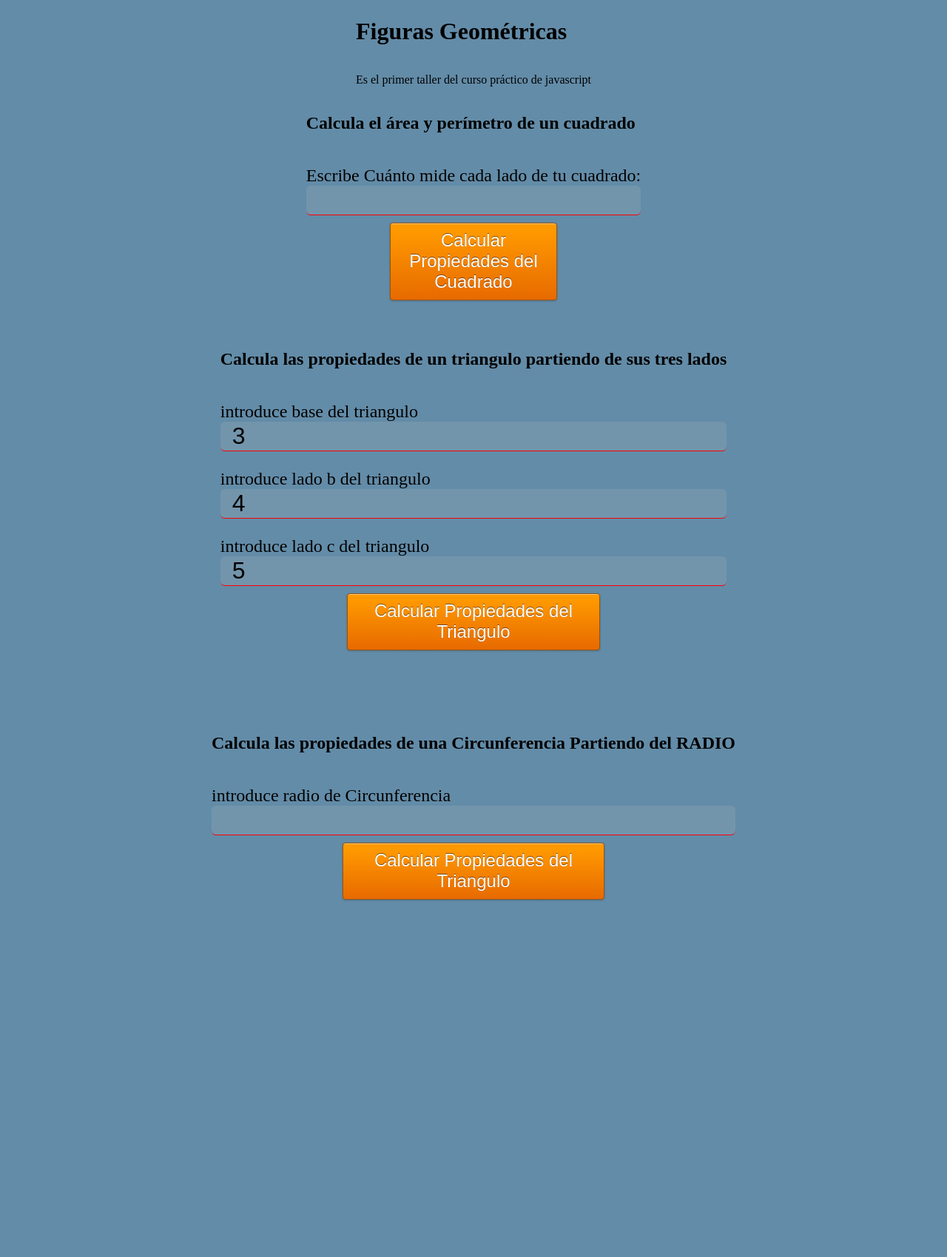
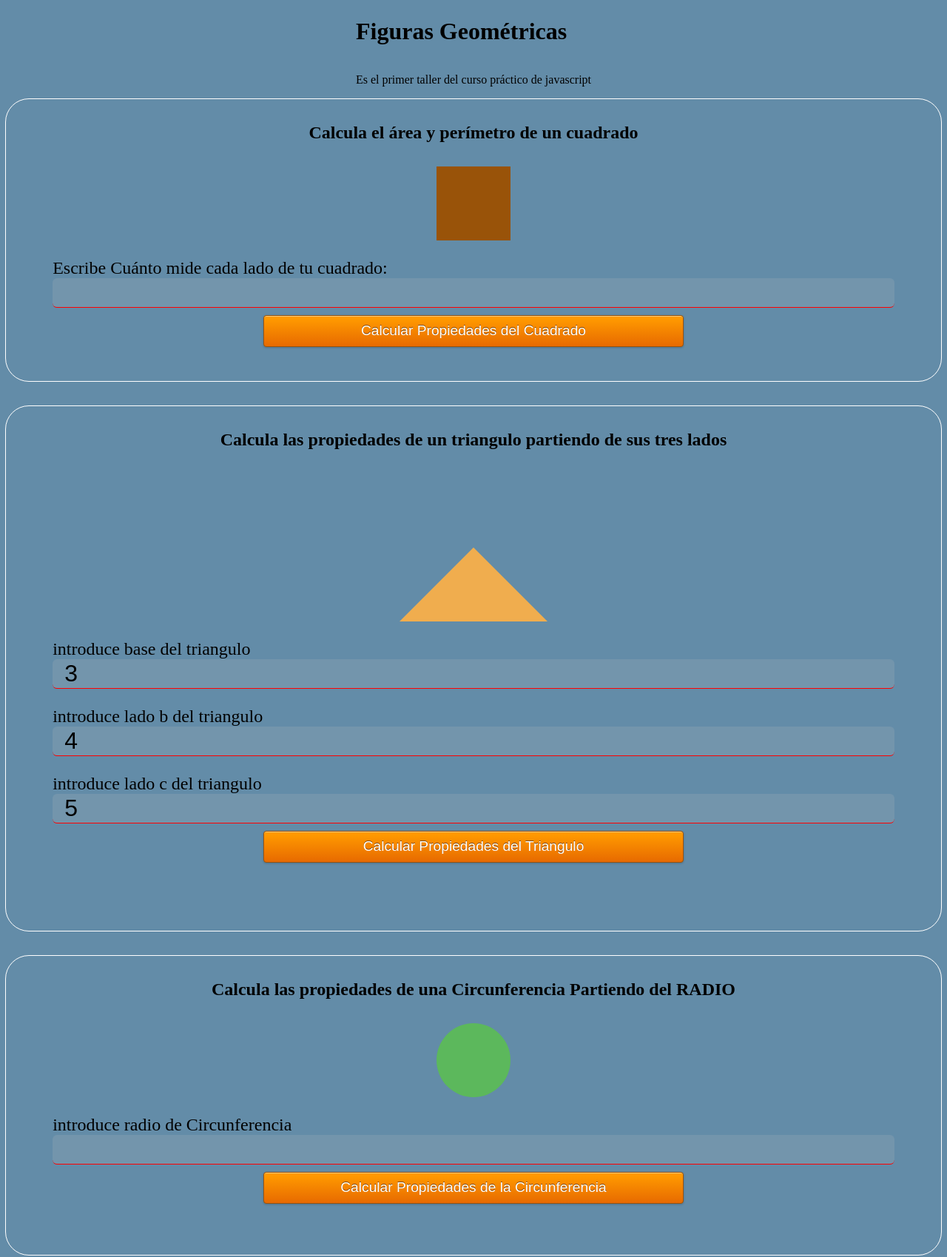
Before and after one commit to LeonardoMorenoFaberon/Platzi-curso-Practico-JS, a plain HTML site: page figuras.html in a window 1280 px wide. Shown: the part 5-1704 px from the top of the page at 74% size. Before the commit the page ends 1298 px from the top, so only its background shows below. Drawn offline with Linux system fonts and the light colour scheme.

Commit message:
ya esta como queria: clases , eventos en ficheros separados y ordenadas en carpetas , tambien css cuadrado ,triangulo  y circunf

```diff
--- a/estilos.css
+++ b/estilos.css
@@ -18,14 +18,50 @@ header{
     display: flex;
     flex-direction: column;
 }
+.cuadradoDibujo{
+    width: 100px;
+    height: 100px;
+    align-self: center;
+    background-color: #995309;
+}
+.trianguloDibujo {
+    width: 0;
+    height: 0;
+    border-right: 100px solid transparent;
+    border-top: 100px solid transparent;
+    border-left: 100px solid transparent;
+    border-bottom: 100px solid #f0ad4e;
+    align-self: center;
+}
+.circunferenciaDibujo {
+    width: 100px;
+    height: 100px;
+    -moz-border-radius: 50%;
+    -webkit-border-radius: 50%;
+    border-radius: 50%;
+    background: #5cb85c;
+    align-self: center;
+}
 
 section{
     display: flex;
     flex-direction: column;
+    width: 100%;
+    align-content: center;
+    border: 1px solid white;
+    border-radius: 2em;
+    margin-bottom: 2em;
+}
+h2{
+    width:fit-content;
+    align-self: center;
+    padding: 0.5em;
 }
 form{
     display: flex;
     flex-direction: column;
+    width: 90%;
+    align-self: center;
 }
 input{
     font-size:2em;
@@ -35,10 +71,17 @@ input{
     border-radius: 0.2em;
     outline: none;
     padding-left: 0.5em;
+    /* width: 360px; */
 }
 form label{
     margin-top: 1em;
     font-size: 1.5em;
+    padding: auto;
+    /* border:1px solid yellow; */
+    /* align-content: center; */
+    /* align-self: center;
+    align-items: center; */
+    /* width: 360px; */
 }
 button {
     padding: .6rem 1rem;
@@ -50,7 +93,7 @@ button {
     background-color: #d9750b;
     color: #fff;
 
-    font-size: 1.5rem;
+    font-size: 1.2rem;
     text-shadow: 0 -1px 0 rgba(0,0,0,.5);
     box-shadow: 0 1px 0 rgba(255,255,255,.5) inset,
       0 1px 3px rgba(0,0,0,.2);
--- a/figuras.html
+++ b/figuras.html
@@ -16,6 +16,7 @@
     </header>
     <section>
         <h2>Calcula el área  y perímetro  de un cuadrado </h2>
+        <div class="cuadradoDibujo"></div>
         <form action="showCuadradoPerimetro">
                 <label for="inputCuadrado">Escribe Cuánto mide cada lado de tu cuadrado: </label>
                 <input id="inputCuadrado" type="number" >
@@ -29,7 +30,8 @@
 
     <section>
         <h2>Calcula las propiedades de un triangulo partiendo de sus tres lados</h2>
-         <form action="showTriangleType" class="triangulo">
+        <div class="trianguloDibujo"></div>
+        <form action="showTriangleType" class="triangulo">
 
                 <label for="inputTrianguloBase">introduce base del triangulo</label>
                 <input type="number" id="inputTrianguloBase">
@@ -52,12 +54,13 @@
 
     <section>
         <h2>Calcula las propiedades de una Circunferencia Partiendo del RADIO</h2>
-         <form action="showCircunferenciaDiametro" class="circunferencia">
+        <div class="circunferenciaDibujo"></div>
+        <form action="showCuadradoPerimetro" class="circunferencia">
 
             <label for="inputCircunferenciaRadio">introduce radio de Circunferencia</label>
                 <input type="number" id="inputCircunferenciaRadio">
 
-                 <button id="idButtonCircunferencia" type="button" >Calcular Propiedades del Triangulo</button>
+                 <button id="idButtonCircunferencia" type="button" >Calcular Propiedades de la Circunferencia</button>
 
              <div id="showCircunferenciaDiametro" class="showFigureProps"></div>
              <div id="showCircunferenciaArea" class="showFigureProps"></div>
```
